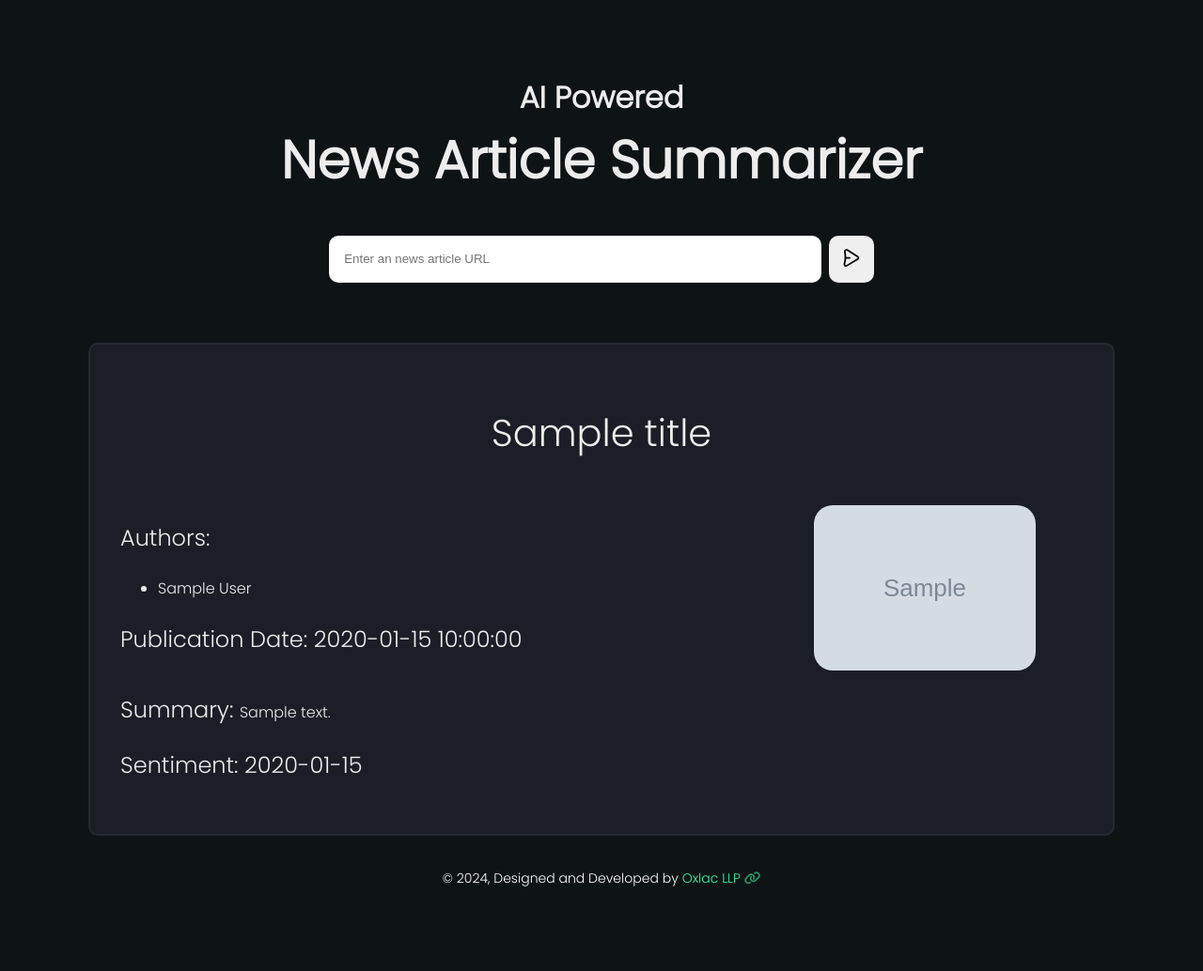
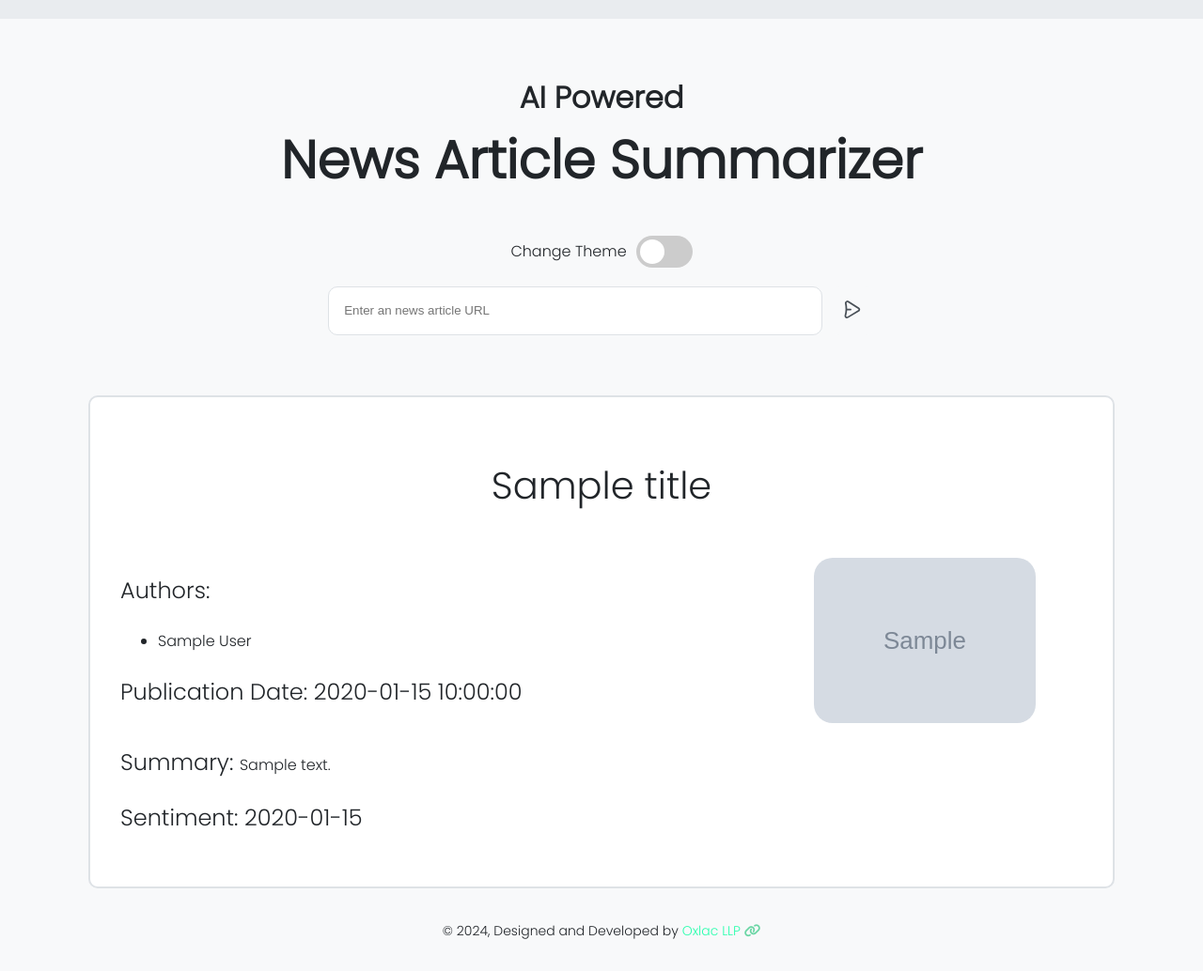
Before and after one commit to Oxlac/AI-News-Summariser, a Flask app: template templates/index.html in a window 1280 px wide. Shown: the whole page at 94% size. Before the commit the page ends 944 px from the top, so only its background shows below. Run offline with Flask 3, Linux system fonts and the light colour scheme; the template is opened without the code that fills it: most values are stand-ins (such as "Sample title", 1, 10 or a date in 2020); grey boxes marked "Sample" are stand-in pictures; some libraries are stand-ins or nearby versions.

Commit message:
light and dark theme

```diff
--- a/static/style.css
+++ b/static/dark-theme.css
@@ -1,7 +1,7 @@
 @import url('https://fonts.googleapis.com/css2?family=Poppins:wght@300&display=swap');
 
 body {
-    background-color: #0E1316;
+    background-color: #0E1316; /* Dark background */
     color: #EDEDED;
     font-family: 'Poppins', sans-serif;
     scroll-behavior: smooth;
@@ -180,6 +180,18 @@ body::-webkit-scrollbar-thumb {
     text-decoration: underline;
 }
 
+/* Light Theme */
+.light-theme {
+    background-color: #FFFFFF;
+    color: #000000;
+}
+
+/* Dark Theme */
+.dark-theme {
+    background-color: #0E1316;
+    color: #EDEDED;
+}
+
 
 @media screen and (max-width: 768px) {
     .heading {
@@ -252,3 +264,75 @@ body::-webkit-scrollbar-thumb {
     cursor:pointer;
     color: #28ffad;
 }
+
+.theme-switch-wrapper {
+    display: flex;
+    align-items: center;
+    justify-content: center;
+    margin: 20px;
+  }
+
+  .theme-switch {
+    position: relative;
+    display: inline-block;
+    width: 60px;
+    height: 34px;
+  }
+
+  .theme-switch input {
+    opacity: 0;
+    width: 0;
+    height: 0;
+  }
+
+  .slider {
+    position: absolute;
+    cursor: pointer;
+    top: 0;
+    left: 0;
+    right: 0;
+    bottom: 0;
+    background-color: #ccc;
+    -webkit-transition: .4s;
+    transition: .4s;
+  }
+
+  .slider:before {
+    position: absolute;
+    content: "";
+    height: 26px;
+    width: 26px;
+    left: 4px;
+    bottom: 4px;
+    background-color: white;
+    -webkit-transition: .4s;
+    transition: .4s;
+  }
+
+  input:checked + .slider {
+    background-color: #2196F3;
+  }
+
+  input:focus + .slider {
+    box-shadow: 0 0 1px #2196F3;
+  }
+
+  input:checked + .slider:before {
+    -webkit-transform: translateX(26px);
+    -ms-transform: translateX(26px);
+    transform: translateX(26px);
+  }
+
+  /* Rounded sliders */
+  .slider.round {
+    border-radius: 34px;
+  }
+
+  .slider.round:before {
+    border-radius: 50%;
+  }
+
+  .theme-switch-wrapper span {
+    margin-right: 10px;
+    /* Add more styling if needed */
+}
--- /dev/null
+++ b/static/light-theme.css
@@ -0,0 +1,311 @@
+@import url('https://fonts.googleapis.com/css2?family=Poppins:wght@300&display=swap');
+
+body {
+    background-color: #f8f9fa; /* Light grey background */
+    color: #212529; /* Dark grey text */
+    font-family: 'Poppins', sans-serif;
+    scroll-behavior: smooth;
+    position: relative;
+    min-height: calc(100vh - 90px);
+}
+
+.heading {
+    text-align: center;
+    font-size: 3.5rem;
+    margin-top: 0;
+    padding-top: 0;
+    color: #212529; /* Dark grey text */
+}
+
+body::-webkit-scrollbar {
+    width: 7px;
+}
+
+body::-webkit-scrollbar-track {
+    background: #e9ecef; /* Light grey tracking area */
+}
+
+body::-webkit-scrollbar-thumb {
+    background-color: #adb5bd; /* Medium grey scroll thumb */
+    border-radius: 20px;
+}
+
+.sub-heading {
+    text-align: center;
+    font-size: 2rem;
+    margin-top: 5rem;
+    margin-bottom: 0;
+    padding-bottom: 0;
+    color: #212529; /* Dark grey text */
+}
+
+.form {
+    display: flex;
+    justify-content: center;
+    gap: .5rem;
+}
+
+.form input[type=text] {
+    width: 40%;
+    height: 3rem;
+    border: 1px solid #dee2e6; /* Light grey border */
+    border-radius: 10px;
+    outline: none;
+    padding-left: 1rem;
+    background-color: #fff; /* White background */
+    color: #495057; /* Dark grey text */
+}
+
+.form button {
+    position: relative;
+    border-radius: 10px;
+    width: 3rem;
+    outline: none;
+    border: none;
+    cursor: pointer;
+    user-select: none;
+    transition-duration: 0.4s;
+    -webkit-transition-duration: 0.4s;
+    background-color: #f8f9fa; /* Light grey background */
+    color: #495057; /* Dark grey text */
+}
+
+.form button:hover {
+    transition-duration: 0.1s;
+    background-color: #28ffad; /* Green background on hover */
+}
+
+.form button:active {
+    top: 1px;
+}
+
+.form button:active::after {
+    box-shadow: 0 0 0 0 white;
+    position: absolute;
+    border-radius: 10px;
+    left: 0;
+    top:0;
+    opacity: 1;
+    transition: 0s;
+}
+
+.form button:after {
+    content: "";
+    display: block;
+    position: absolute;
+    border-radius: 10px;
+    left: 0;
+    top:0;
+    width: 100%;
+    height: 100%;
+    opacity: 0;
+    transition: all 0.5s;
+    box-shadow: 0 0 10px 40px white;
+}
+
+.content {
+    margin-top: 4rem;
+    display: flex;
+    justify-content: center;
+}
+
+.card {
+    border: 2px solid #dee2e6; /* Light grey border */
+    width: 80vw;
+    padding: 2rem;
+    border-radius: 10px;
+    background-color: #fff; /* White background */
+    margin-bottom: 5rem;
+}
+
+.card .heading {
+    margin-top: 2rem;
+    text-align: center;
+    font-size: 2.5rem;
+    color: #212529; /* Dark grey text */
+}
+
+.main-wrapper {
+    display: flex;
+    align-items: center;
+}
+
+.main-wrapper .col-1 {
+    width: 80%;
+}
+
+.main-wrapper .col-2 {
+    display: flex;
+    align-items: center;
+    justify-content: center;
+}
+
+.main-wrapper .col-2 .top-image {
+    max-width: 70%;
+    height: auto;
+    border-radius: 20px;
+}
+
+.summary-tag, .author-tag, .date-tag, .sentiment-tag {
+    font-size: 1.5rem;
+    color: #212529; /* Dark grey text */
+}
+
+.author-list li.hidden {
+    display: none;
+}
+
+#readMoreBtn {
+    display: block;
+    margin-top: 1rem;
+    background-color: transparent;
+    border: none;
+    color: blue; /* Green text */
+    cursor: pointer;
+}
+
+#readMoreBtn:hover {
+    text-decoration: underline;
+}
+
+@media screen and (max-width: 768px) {
+    .heading {
+        font-size: 3rem;
+    }
+
+    .form input[type=text] {
+        width: 60%;
+    }
+
+    .card {
+        width: 75vw;
+        padding: 1rem;
+    }
+
+    .card .heading {
+        font-size: 1.5rem;
+    }
+
+    .main-wrapper {
+        flex-direction: column-reverse;
+    }
+
+    .main-wrapper .col-2 .top-image {
+        width: 100%;
+    }
+
+    .main-wrapper .col-1 {
+        width: 100%;
+    }
+
+    .infos {
+        width: 100%;
+        text-align: center;
+    }
+}
+
+.flash-message {
+    position: fixed;
+    top: 0;
+    left: 0;
+    width: 100%;
+    background: #e9ecef; /* Light grey background */
+    color: #212529; /* Dark grey text */
+    text-align: center;
+    padding: 10px 0;
+    z-index: 9999;
+}
+
+.alert {
+    background: #ffcccb; /* Light red background */
+    color: #212529; /* Dark grey text */
+    padding: 10px;
+    margin: 10px;
+    border-radius: 5px;
+}
+
+.infos {
+    position: absolute;
+    color: #212529; /* Dark grey text */
+    font-size: 14px;
+    bottom: 10px;
+    left: 50%;
+    transform: translateX(-50%);
+}
+
+.developer {
+    text-decoration: none;
+    cursor: pointer;
+    color: #28ffad; /* Green text */
+}
+
+.theme-switch-wrapper {
+    display: flex;
+    align-items: center;
+    justify-content: center;
+    margin: 20px;
+}
+
+.theme-switch {
+    position: relative;
+    display: inline-block;
+    width: 60px;
+    height: 34px;
+}
+
+.theme-switch input {
+    opacity: 0;
+    width: 0;
+    height: 0;
+}
+
+.slider {
+    position: absolute;
+    cursor: pointer;
+    top: 0;
+    left: 0;
+    right: 0;
+    bottom: 0;
+    background-color: #ccc;
+    -webkit-transition: .4s;
+    transition: .4s;
+}
+
+.slider:before {
+    position: absolute;
+    content: "";
+    height: 26px;
+    width: 26px;
+    left: 4px;
+    bottom: 4px;
+    background-color: white;
+    -webkit-transition: .4s;
+    transition: .4s;
+}
+
+input:checked + .slider {
+    background-color: #2196F3;
+}
+
+input:focus + .slider {
+    box-shadow: 0 0 1px #2196F3;
+}
+
+input:checked + .slider:before {
+    -webkit-transform: translateX(26px);
+    -ms-transform: translateX(26px);
+    transform: translateX(26px);
+}
+
+.slider.round {
+    border-radius: 34px;
+}
+
+.slider.round:before {
+    border-radius: 50%;
+}
+
+.theme-switch-wrapper span {
+    margin-right: 10px;
+    /* Add more styling if needed */
+}
--- a/templates/index.html
+++ b/templates/index.html
@@ -15,11 +15,19 @@
     <link rel="manifest" href="{{ url_for('static', filename='favicon_io/site.webmanifest') }}">
 
     <title>News Article Summarizer</title>
-    <link rel="stylesheet" type="text/css" href="{{ url_for('static', filename='style.css') }}">
+    <link rel="stylesheet" type="text/css" href="{{ url_for('static', filename='light-theme.css') }}" id="theme-style">
 </head>
 <body>
     <h2 class="sub-heading">AI Powered</h2>
     <h1 class="heading">News Article Summarizer</h1>
+    <!-- Theme Switch Button -->
+    <div class="theme-switch-wrapper">
+        <span>Change Theme</span>
+        <label class="theme-switch" for="theme-toggle">
+            <input type="checkbox" id="theme-toggle" onchange="toggleTheme()" />
+            <div class="slider round"></div>
+        </label>
+    </div>
     <form method="POST" class="form">
         <input type="text" name="url" id="url" required placeholder="Enter an news article URL">
         <button type="submit">
@@ -94,7 +102,33 @@
             toggleAuthors(); // Initialize the state
         }
 
-        // Call the initialization function when the page loads
+        // Correct the function to use the proper ID 'theme-toggle'
+        function toggleTheme() {
+            const themeStyle = document.getElementById('theme-style');
+            const themeToggle = document.getElementById('theme-toggle');
+
+            if (themeToggle.checked) {
+                themeStyle.href = "{{ url_for('static', filename='dark-theme.css') }}";
+                localStorage.setItem('theme', 'dark');
+            } else {
+                themeStyle.href = "{{ url_for('static', filename='light-theme.css') }}";
+                localStorage.setItem('theme', 'light');
+            }
+        }
+
+        // You do not need to add another event listener since you are using 'onchange' in the HTML
+        window.addEventListener("load", () => {
+            const themeToggle = document.getElementById('theme-toggle');
+            const savedTheme = localStorage.getItem('theme');
+
+            if (savedTheme === 'dark') {
+                themeToggle.checked = true;
+            } else {
+                themeToggle.checked = false;
+            }
+            toggleTheme(); // This will set the correct theme when the page loads
+        });
+
         window.addEventListener("load", initializeAuthors);
     </script>
     <script src="https://kit.fontawesome.com/928fde7a55.js" crossorigin="anonymous"></script>
```
